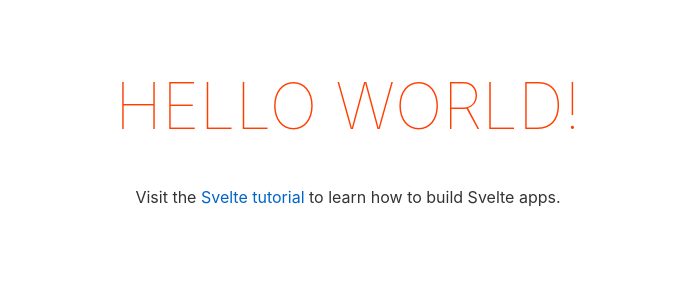
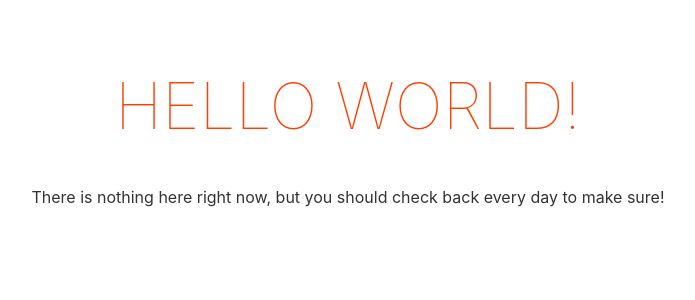
Before and after one commit to giodamelio/zone.dance, a Svelte app: page / in a window 1280 px wide. Shown: the top 300 px of the page, without its empty margins (292-987 px from the left). Built offline with nearby package versions, Linux system fonts and the light colour scheme.

Commit message:
Change the message

```diff
--- a/src/App.svelte
+++ b/src/App.svelte
@@ -1,12 +1,12 @@
 <script lang="ts">
-	export let name: string;
+	export let name: string = "HAHA";
 </script>
 
 <main>
 	<h1>Hello {name}!</h1>
 	<p>
-		Visit the <a href="https://svelte.dev/tutorial">Svelte tutorial</a> to learn
-		how to build Svelte apps.
+		There is nothing here right now, but you should check back every day to make
+		sure!
 	</p>
 </main>
 
```
